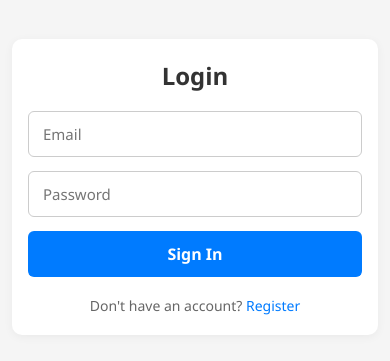
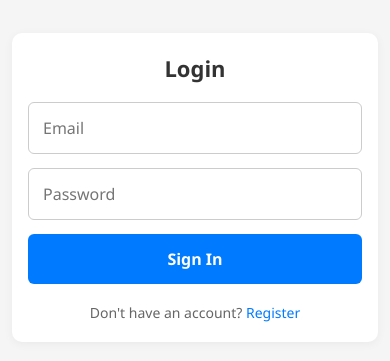
Before and after one commit to vandanamahant/prodesk-auth-backend, a React (Vite) app in the folder client/: page /login in a window 390 px wide. Shown: the part 235-596 px from the top of the page. Built offline with nearby package versions, Linux system fonts and the light colour scheme; no server answers.

Commit message:
Fixed mobile responsiveness and updated index.css

```diff
--- a/client/src/index.css
+++ b/client/src/index.css
@@ -8,6 +8,7 @@
 body {
   background-color: #f4f6f9;
   -webkit-font-smoothing: antialiased;
+  overflow-x: hidden;
 }
 
 .auth-container {
@@ -126,6 +127,7 @@
 .email-text {
   font-size: 14px;
   color: #666;
+  word-break: break-word;
 }
 
 .loading-text {
@@ -159,8 +161,13 @@
 
   .auth-form, .dashboard-card {
     padding: 20px 16px;
-    box-shadow: none;
+    box-shadow: 100%;
     background: transparent;
+    box-shadow: 0 4px 12px rgba(0, 0, 0, 0.08);
+  }
+
+  .auth-form h2 {
+    font-size: 22px;
   }
 
   .auth-form {
@@ -168,3 +175,10 @@
     box-shadow: 0 2px 10px rgba(0, 0, 0, 0.05);
   }
 }
+
+.auth-form input,
+  .auth-form button,
+  .logout-btn {
+    padding: 14px;
+    font-size: 16px;
+  }
```
